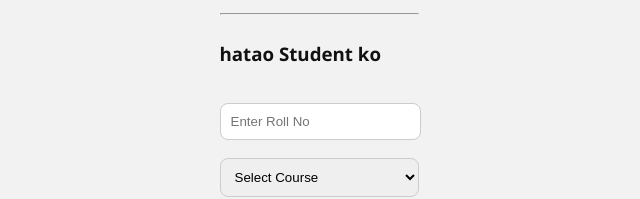
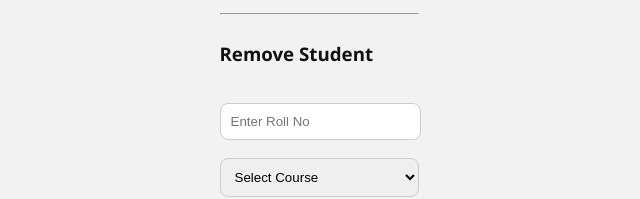
Before and after one commit to techparshya/Smart-attendance-gsck, a plain HTML site: page add-student.html in a window 1280 px wide. Shown: the part 467-666 px from the top of the page, 321-961 px from the left. Drawn offline with Linux system fonts and the light colour scheme.

Commit message:
Update add-student.html

```diff
--- a/add-student.html
+++ b/add-student.html
@@ -41,7 +41,7 @@
     <hr />
 
     <div class="form-group">
-      <h3>hatao Student ko</h3>
+      <h3> Remove Student </h3>
       <input type="text" id="removeRoll" placeholder="Enter Roll No" />
       <select id="removeCourse">
         <option disabled selected>Select Course</option>
```
